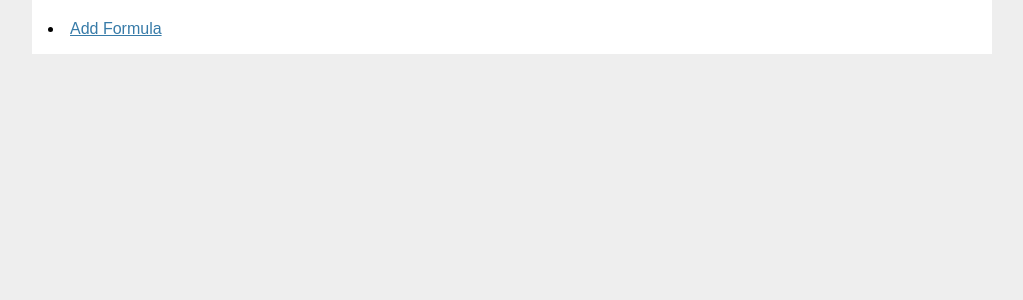
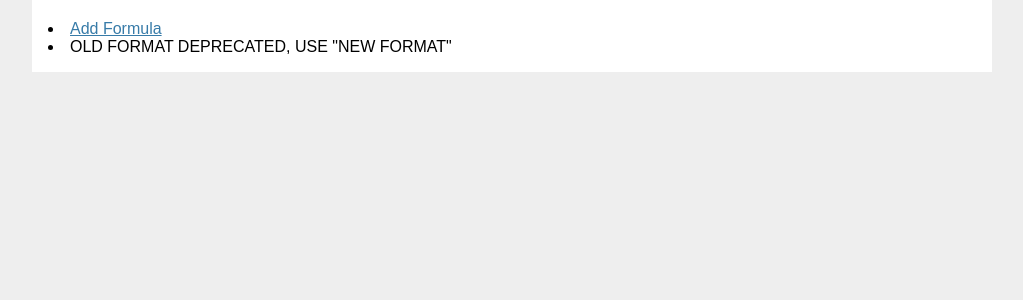
Before and after one commit to hselle/pig, a Flask app: page /formulas in a window 1280 px wide. Shown: the part 91-391 px from the top of the page, without its empty margins (128-1151 px from the left). Run offline with Flask 2, Linux system fonts and the light colour scheme; data that the repository does not hold is empty.

Commit message:
Deprecated labels

```diff
--- a/templates/formulas.html
+++ b/templates/formulas.html
@@ -5,6 +5,7 @@
 {% block content %}
   <u1>
     <li><a href="{{ url_for('create')}}">Add Formula</a>
+    <li>OLD FORMAT DEPRECATED, USE "NEW FORMAT"</li>
   </u1>
   {% for formula in formulas %}
     <article class=formula>
```
